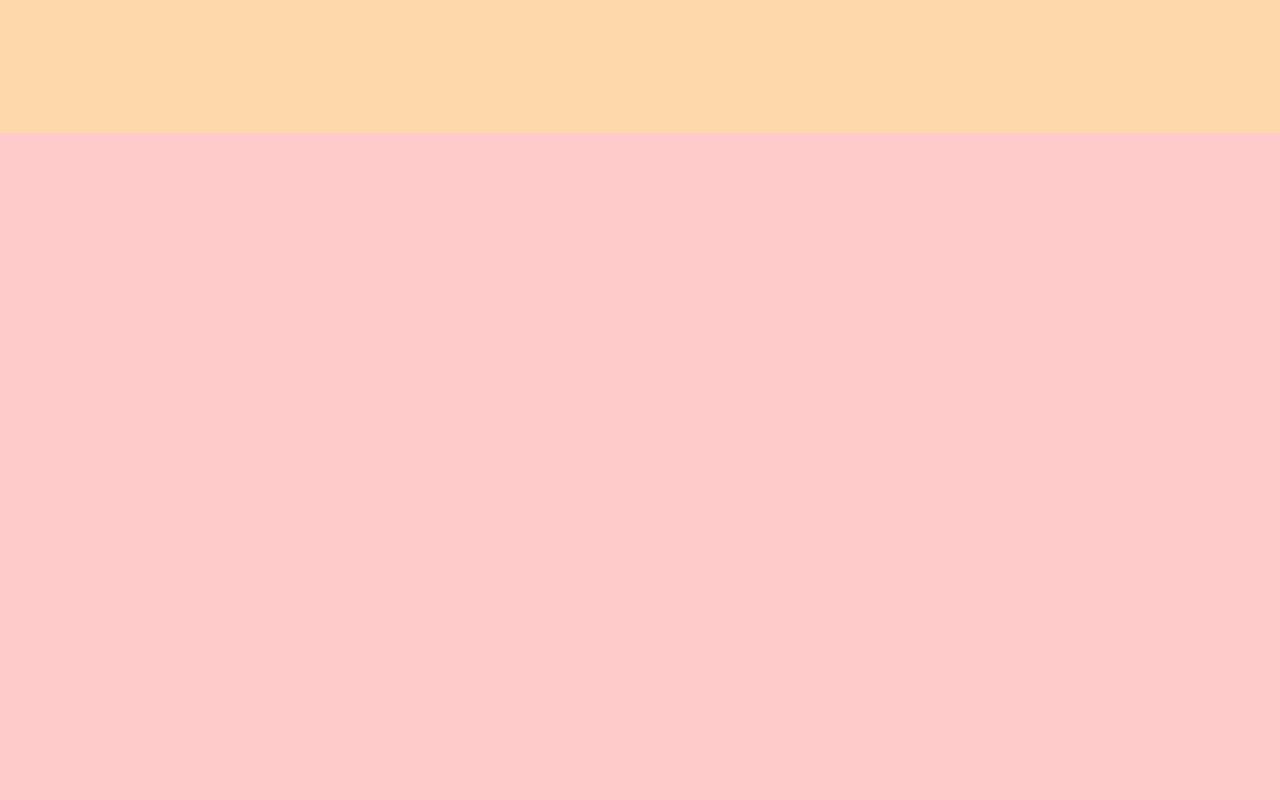
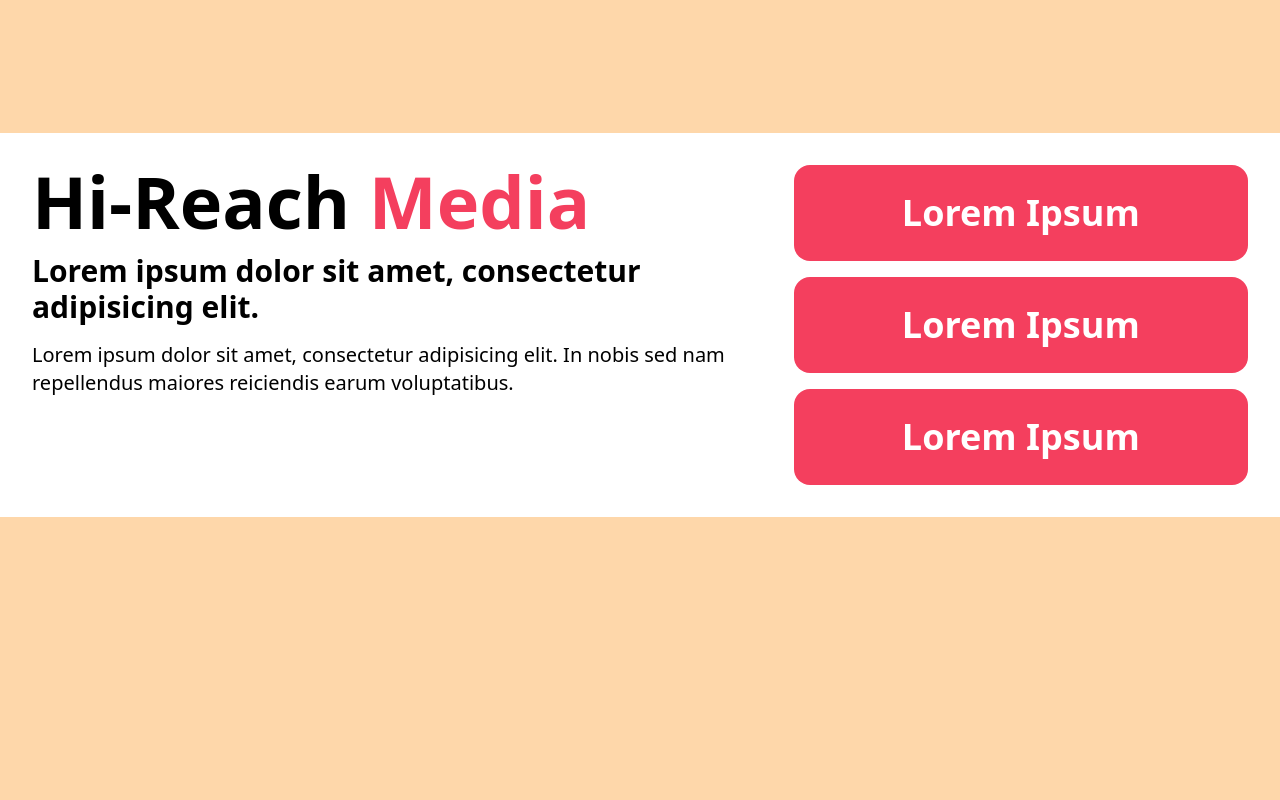
Before and after one commit to JuxtNorth/AgencySite, a React (Vite) app: page / in a window 1280 px wide. Shown: the part 4120-4920 px from the top of the page. Built offline with nearby package versions, Linux system fonts and the light colour scheme.

Commit message:
Create Benefits section

```diff
--- /dev/null
+++ b/src/components/ui/AsideCard.tsx
@@ -0,0 +1,20 @@
+import { FC } from 'react';
+
+export interface AsideCardProps {
+	image?: string;
+	className?: string;
+	title: string;
+}
+
+export const AsideCard: FC<AsideCardProps> = (props) => {
+	return (
+		<article
+			className={
+				'flex flex h-24 w-full items-center justify-evenly gap-4 rounded-2xl bg-rose-500 text-4xl font-semibold text-white ' +
+				props?.className
+			}
+		>
+			<h1>{props.title}</h1>
+		</article>
+	);
+};
--- a/src/components/ui/index.ts
+++ b/src/components/ui/index.ts
@@ -1 +1,2 @@
 export * from './Avatar';
+export * from './AsideCard';
--- a/src/pages/Home/Sections/Benefits.tsx
+++ b/src/pages/Home/Sections/Benefits.tsx
@@ -1,5 +1,26 @@
 import { FC } from 'react';
+import { AsideCard } from '@/components/ui';
 
 export const Benefits: FC = () => {
-	return <section className="h-screen bg-red-200"></section>;
+	return (
+		<section className="grid p-8 md:grid-cols-[60%_auto] md:gap-8">
+			<article className="mb-8 space-y-4 text-center md:text-left">
+				<h1 className="text-7xl font-bold">
+					Hi-Reach <span className="text-rose-500">Media</span>
+				</h1>
+				<h2 className="text-3xl font-semibold">
+					Lorem ipsum dolor sit amet, consectetur adipisicing elit.
+				</h2>
+				<p className="text-xl md:mr-8">
+					Lorem ipsum dolor sit amet, consectetur adipisicing elit. In nobis sed
+					nam repellendus maiores reiciendis earum voluptatibus.
+				</p>
+			</article>
+			<aside className="space-y-4">
+				<AsideCard title="Lorem Ipsum" className="bg-red-500" />
+				<AsideCard title="Lorem Ipsum" className="bg-blue-500" />
+				<AsideCard title="Lorem Ipsum" className="bg-purple-500" />
+			</aside>
+		</section>
+	);
 };
```
